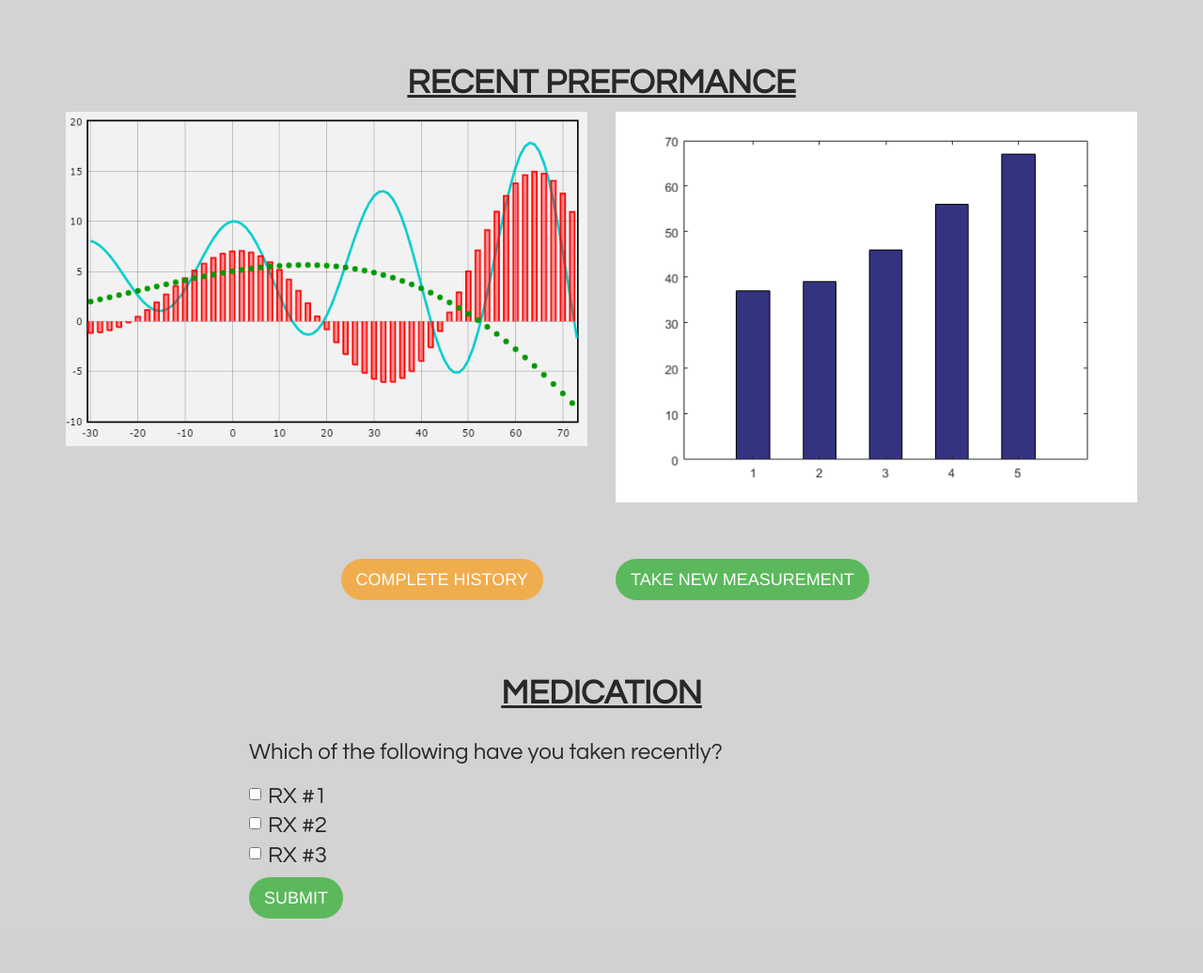
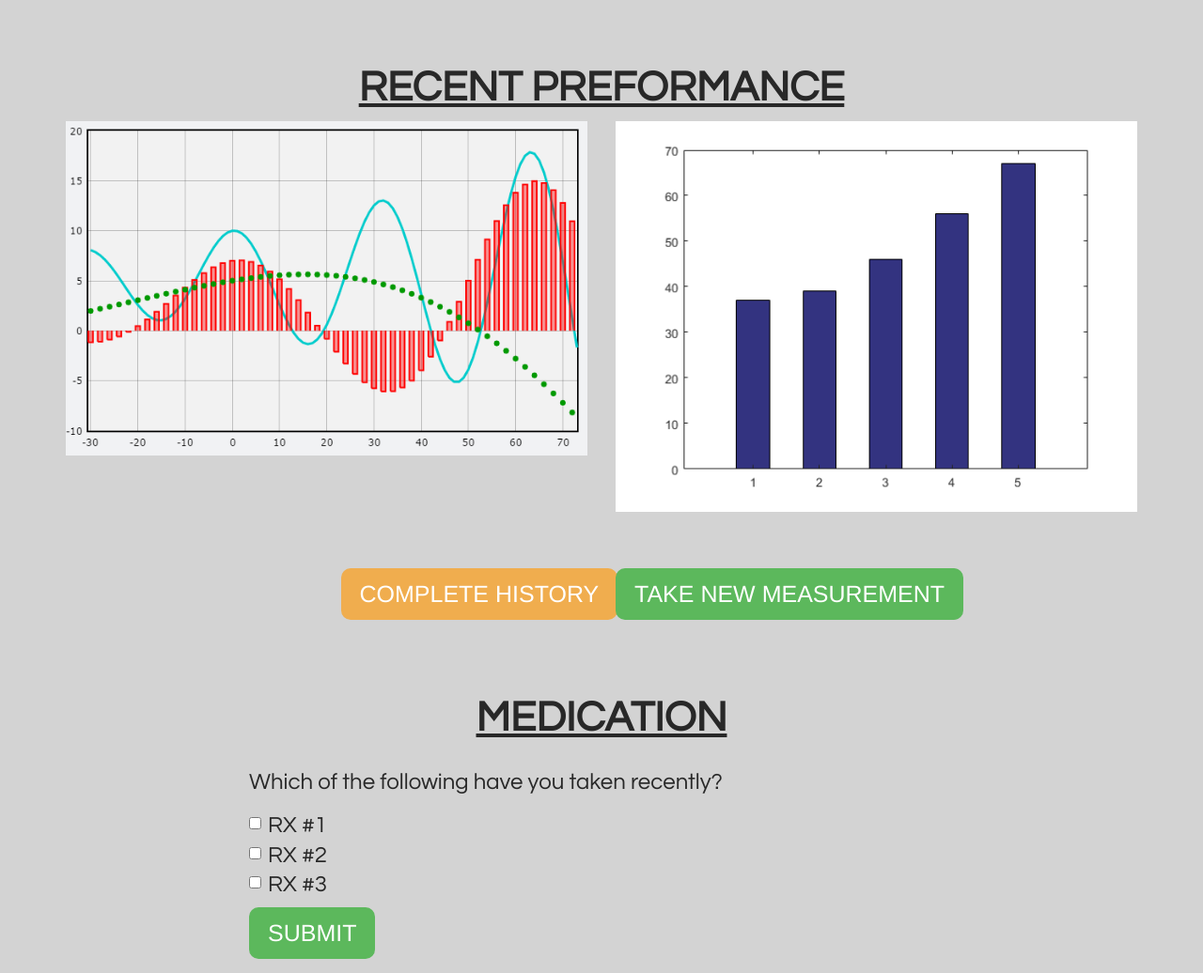
Before and after one commit to ncliu95/PARKproject, a PHP site: page /patient-profile.html in a window 1280 px wide. Shown: the part 51-1087 px from the top of the page at 94% size. Before the commit the page ends 1029 px from the top, so only its background shows below. Run offline with PHP 8.4, Linux system fonts and the light colour scheme; some libraries are stand-ins or nearby versions.

Commit message:
Edited patient profile to allow more accessibility via larger font and interface

```diff
--- a/css/styles.css
+++ b/css/styles.css
@@ -645,3 +645,9 @@ video{
 			font-weight: bold;
 			text-align: center;
 }
+
+.btn-xl {
+    padding: 10px 20px;
+    font-size: 25px;
+    border-radius: 10px;
+}
--- a/patient-profile.html
+++ b/patient-profile.html
@@ -22,6 +22,9 @@
     	.container {
     		margin-top: 100px;
     	}
+        h1 {
+            font-size: 45px;
+        }
     </style>
 </head>
 <body>
@@ -59,10 +62,10 @@
 		<br><br><br>
 		<div class="row">
 			<div class = "col-md-3 col-md-offset-3">
-    			<button type="button" class="btn btn-warning btn-lg">COMPLETE HISTORY</button>
+    			<button type="button" class="btn btn-warning btn-xl">COMPLETE HISTORY</button>
     		</div>
     		<div class = "col-md-3">
-    			<button type="button" class="btn btn-success btn-lg">TAKE NEW MEASUREMENT</button>
+    			<button type="button" class="btn btn-success btn-xl">TAKE NEW MEASUREMENT</button>
     		</div>
     	</div>
     	<br><br><br>
@@ -82,7 +85,7 @@
 					<div class="checkbox disabled">
 						<label><input type="checkbox" value="">RX #3</label>
 					</div>
-					<button type="button" class="btn btn-success btn-lg">SUBMIT</button>
+					<button type="button" class="btn btn-success btn-xl">SUBMIT</button>
 				</div>
     		</div>
 		</div>
```
